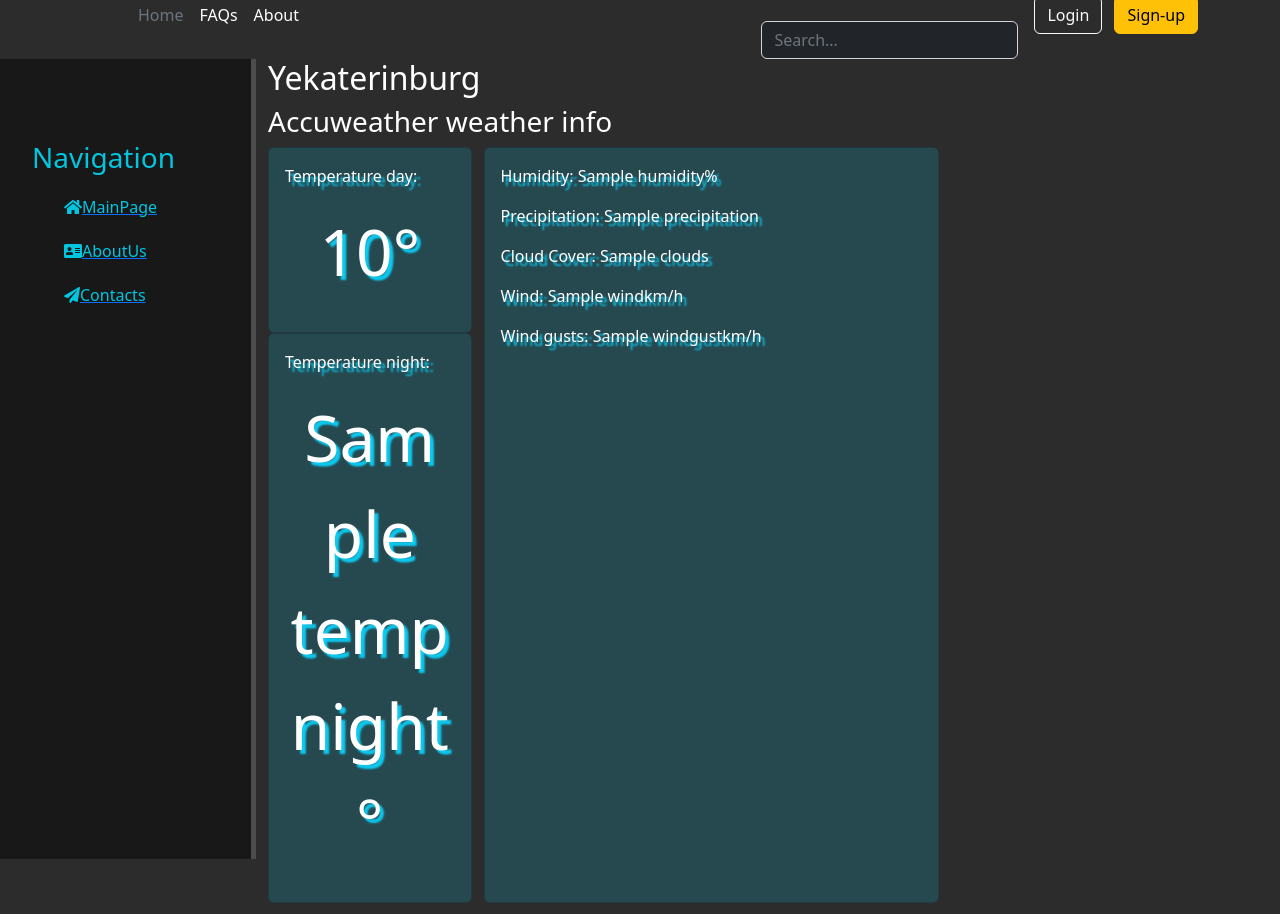
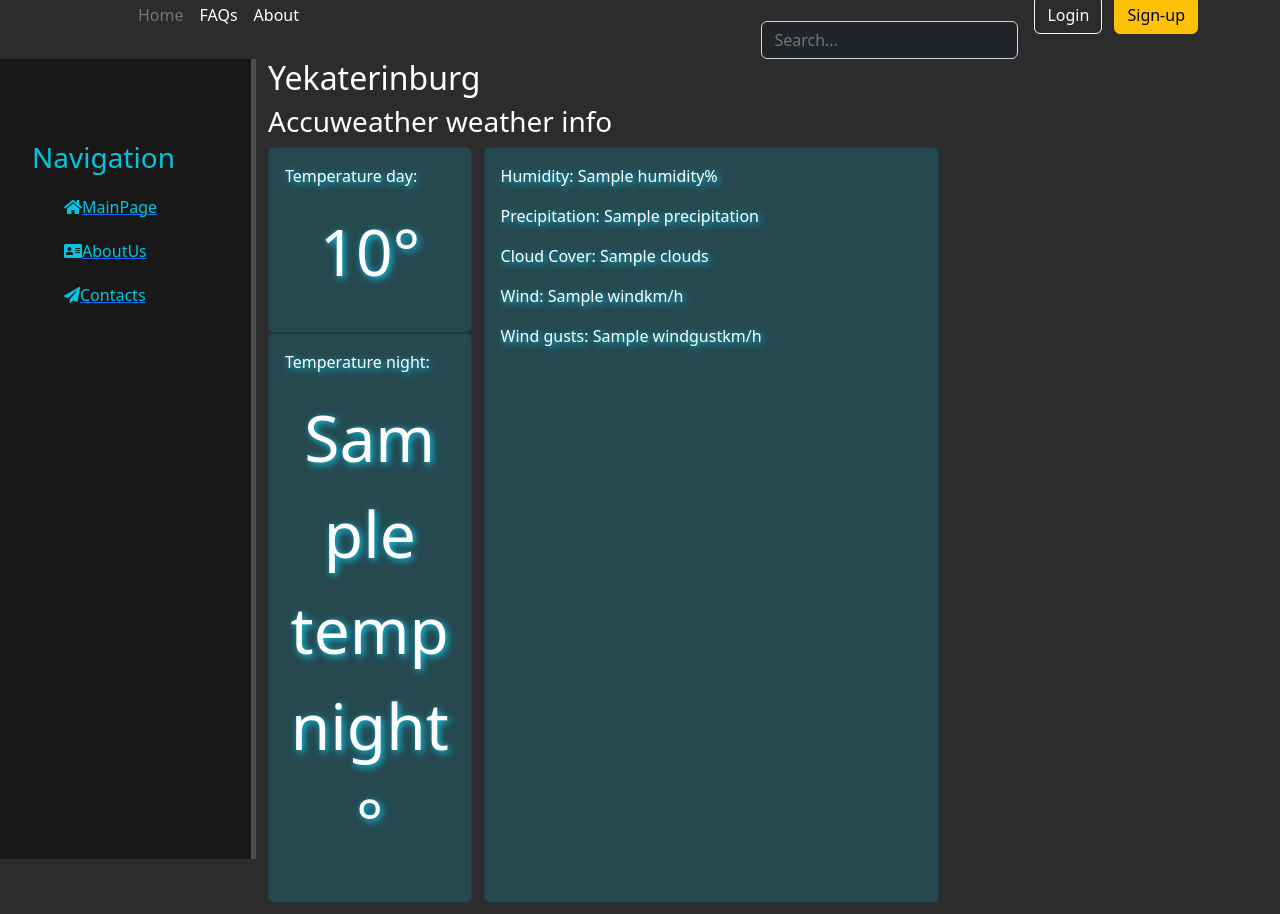
Before and after one commit to KostaSkolznev/meteohill, a Django app: template main/templates/main/accuweather.html in a window 1280 px wide. Shown: the part 29-943 px from the top of the page. Run offline with Django 4.2, Linux system fonts and the light colour scheme; the template is opened without the code that fills it: most values are stand-ins (such as "Sample title", 1, 10 or a date in 2020); some libraries are stand-ins or nearby versions.

Commit message:
correct text shadow in card

```diff
--- a/main/static/main/css/main.css
+++ b/main/static/main/css/main.css
@@ -77,7 +77,7 @@ body {
     background-color: #0dcaf02e;
   }
   .card-body p {
-    text-shadow: #0dcaf0 4px 4px 2px;
+    text-shadow: #0dcaf0 2px 2px 7px;
   }
   .temperature-font {
     font-size: 5vw;
```
